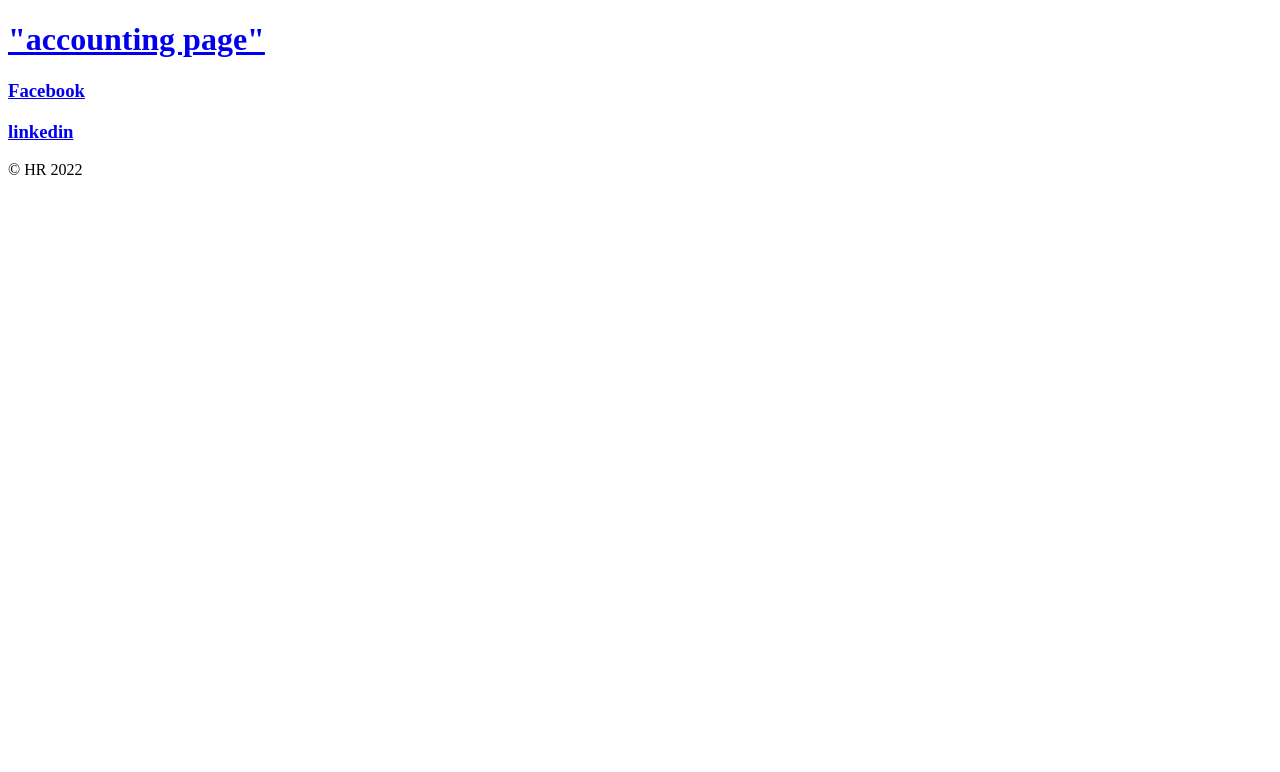
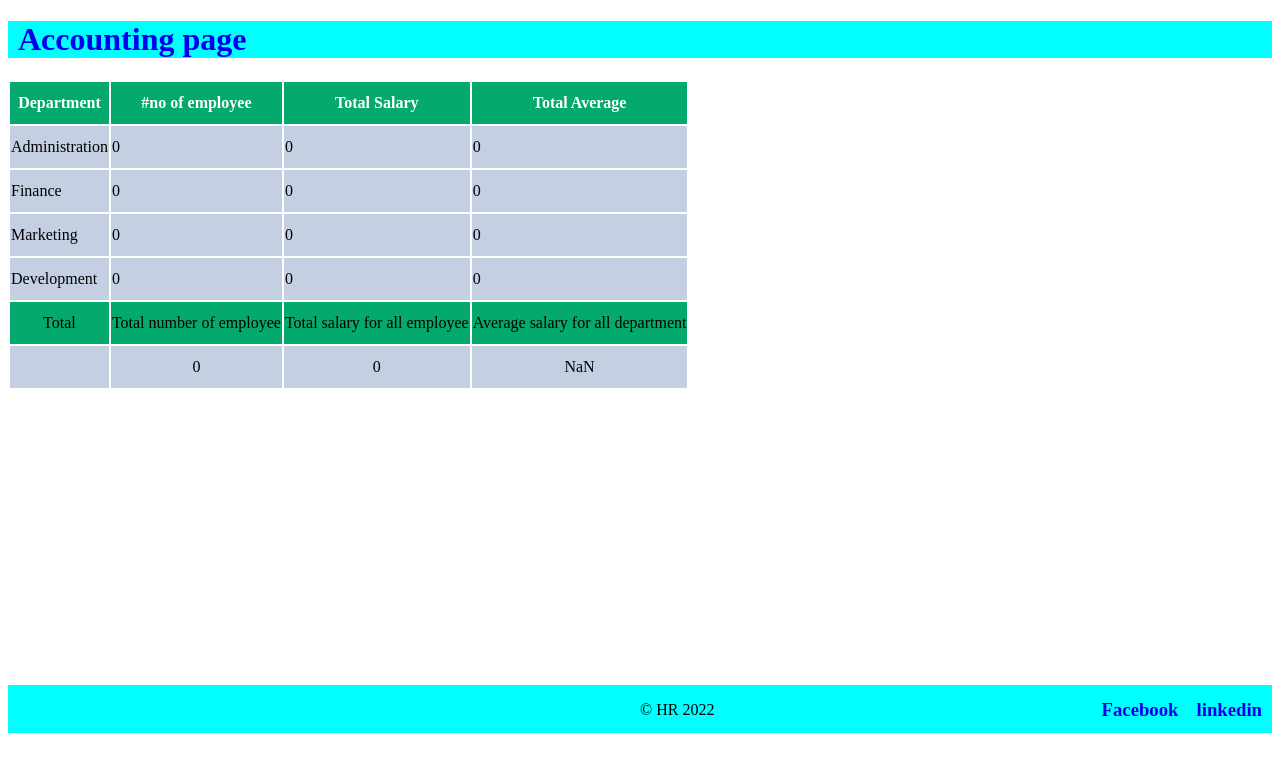
Before and after one commit to Abdliswi/HR-management-system, a plain HTML site: page accounting.html in a window 1280 px wide. Drawn offline with Linux system fonts and the light colour scheme.

Commit message:
add task 09

```diff
--- a/accounting.html
+++ b/accounting.html
@@ -1,23 +1,28 @@
 <!DOCTYPE html>
 <html lang="en">
-<head>
-    <meta charset="UTF-8">
-    <meta http-equiv="X-UA-Compatible" content="IE=edge">
-    <meta name="viewport" content="width=device-width, initial-scale=1.0">
+  <head>
+    <meta charset="UTF-8" />
+    <meta http-equiv="X-UA-Compatible" content="IE=edge" />
+    <meta name="viewport" content="width=device-width, initial-scale=1.0" />
     <title>accounting page</title>
-</head>
-<body>
-    <header><a href="index.html">
-       <h1>"accounting page"</h1>
-    </a></header>
-    <main>
-
-    </main>
+    <link rel="stylesheet" href="table.css" />
+  </head>
+  <body>
+    <header>
+      <a href="index.html">
+        <h1>Accounting page</h1>
+      </a>
+    </header>
+    <main></main>
+    <section>
+      <table id ="table">
+      </table>
+    </section>
     <footer>
-        <a href="https://www.facebook.com/#!/"><h3>Facebook</h3></a>
-        <a href="https://www.linkedin.com/"><h3>linkedin</h3></a>
-        &copy HR 2022
+      <p>&copy HR 2022</p>
+      <a href="https://www.facebook.com/#!/" id="kk"><h3>Facebook</h3></a>
+      <a href="https://www.linkedin.com/"><h3>linkedin</h3></a>
     </footer>
-
-</body>
+    <script src="acounting.js"></script>
+  </body>
 </html>
--- /dev/null
+++ b/acounting.js
@@ -0,0 +1,147 @@
+let noEmpAdministaration = 0;
+let noEmpMarketing = 0;
+let noEmpDevelopment = 0;
+let noEmpFinance = 0;
+let AdtotalSalary = 0;
+let MrtotalSalary = 0;
+let DetotalSalary = 0;
+let FntotalSalary = 0;
+let avgDe =0;
+let avgMr =0;
+let avgFn =0;
+let avgAd =0;
+let noEmplo=[];
+let saEmplo=[];
+let avgEmplo=[];
+
+let array =[];
+
+function gettingInfo() {
+  let stringObj = localStorage.getItem("employee");
+  let parsObj = JSON.parse(stringObj); //CONVERT json to obj
+
+  if (parsObj !== null) {
+    // HrMangment.exMemory =parsObj;
+    array=parsObj;
+  }
+  render ()
+ }
+
+ function render (){
+   array.filter(function(element,index){
+    if (element.department == "Administration") {
+            noEmpAdministaration += 1;
+            AdtotalSalary += Math.round(element.salary);
+          } else if (element.department == "Finance") {
+            noEmpFinance += 1;
+            FntotalSalary += Math.round(element.salary);
+          } else if (element.department == "Marketing") {
+            noEmpMarketing += 1;
+            MrtotalSalary += Math.round(element.salary);
+          } else if (element.department == "Development") {
+            noEmpDevelopment += 1;
+            DetotalSalary += Math.round(element.salary);
+          }
+avgDe = Math.round(DetotalSalary / noEmpDevelopment);
+avgMr = Math.round(MrtotalSalary / noEmpMarketing);
+avgFn = Math.round(FntotalSalary / noEmpFinance);
+avgAd = Math.round(AdtotalSalary / noEmpAdministaration);
+
+if (noEmpDevelopment == 0) {
+  avgDe = 0;
+} else if (noEmpAdministaration == 0) {
+  avgAd = 0;
+} else if (noEmpFinance == 0) {
+  avgFn = 0;
+} else if (noEmpMarketing == 0) {
+  avgMr = 0;
+}
+
+   })
+noEmplo=[noEmpDevelopment,noEmpAdministaration,noEmpFinance,noEmpMarketing];
+saEmplo=[DetotalSalary,AdtotalSalary,FntotalSalary,MrtotalSalary];
+avgEmplo=[avgDe,avgAd,avgFn,avgMr];
+
+let table=document.getElementById("table");
+let row0=document.createElement("tr");
+table.appendChild(row0);
+let th00=document.createElement("th");
+row0.appendChild(th00);
+th00.textContent="Department";
+
+let th01=document.createElement("th");
+row0.appendChild(th01);
+th01.textContent="#no of employee";
+
+let th02=document.createElement("th");
+row0.appendChild(th02);
+th02.textContent="Total Salary";
+
+let th03=document.createElement("th");
+row0.appendChild(th03);
+th03.textContent="Total Average";
+
+let dpArray=["Administration","Finance","Marketing","Development"]
+
+  for(let k=0;k<4;k++){
+  let row1=document.createElement("tr")
+  table.appendChild(row1);
+  let td01=document.createElement("td");
+  row1.appendChild(td01);
+  td01.textContent=dpArray[k];
+
+  let td02=document.createElement("td");
+  row1.appendChild(td02);
+  td02.textContent=noEmplo[k];
+
+  let td03=document.createElement("td");
+  row1.appendChild(td03);
+  td03.textContent=saEmplo[k];
+
+  let td04=document.createElement("td");
+  row1.appendChild(td04);
+  td04.textContent=avgEmplo[k];
+  }
+  let row2=document.createElement("tr")
+  table.appendChild(row2);
+  let td21=document.createElement("td");
+  row2.appendChild(td21);
+  td21.textContent="Total";
+
+  let td22=document.createElement("td");
+  row2.appendChild(td22);
+  td22.textContent="Total number of employee";
+
+  let td23=document.createElement("td");
+  row2.appendChild(td23);
+  td23.textContent="Total salary for all employee";
+
+  let td24=document.createElement("td");
+  row2.appendChild(td24);
+  td24.textContent="Average salary for all department";
+let sum =0;
+let totalnoEmployee =noEmplo.reduce((a, b) => a + b, 0);
+let totalsalary =saEmplo.reduce((a, b) => a + b, 0) ;
+let averageTotalSalary = Math.round(totalsalary/totalnoEmployee);
+
+let row3=document.createElement("tr")
+  table.appendChild(row3);
+  let td31=document.createElement("td");
+  row3.appendChild(td31);
+  td31.textContent="";
+
+  let td32=document.createElement("td");
+  row3.appendChild(td32);
+  td32.textContent=totalnoEmployee;
+
+  let td33=document.createElement("td");
+  row3.appendChild(td33);
+  td33.textContent=totalsalary;
+
+  let td34=document.createElement("td");
+  row3.appendChild(td34);
+  td34.textContent=averageTotalSalary;
+
+ }
+
+  gettingInfo();
--- /dev/null
+++ b/table.css
@@ -0,0 +1,100 @@
+
+header{
+    background-color: aqua;
+    /* height: 50px; */
+    margin-bottom: 20px;
+}
+header>a{
+    text-decoration: none;
+}
+header>a>h1{
+    padding-left: 10px;
+}
+
+
+
+table>tr>th{
+
+        padding-top: 12px;
+        padding-bottom: 12px;
+        text-align: center;
+        background-color: #04AA6D;
+        color: white;
+}
+#table>div{
+    padding-top: 12px;
+    padding-left: 12px;
+
+}
+table>tr>td{
+    padding-top: 12px;
+    padding-bottom: 12px;
+    text-align: left;
+
+}
+table>tr:nth-child(6){
+    background-color: #04AA6Ded;
+    text-align:center;
+}
+table>tr:nth-child(6)>td{
+    background-color: #04AA6Ded;
+    text-align:center;
+    size: 10px;
+    width: fit-content ;
+
+}
+
+table>tr:nth-child(2){
+    background-color: #c4d0e2;}
+
+table>tr:nth-child(3){
+    background-color: #c4d0e2;}
+
+table>tr:nth-child(4){
+    background-color: #c4d0e2;}
+
+table>tr:nth-child(5){
+    background-color: #c4d0e2;}
+    #table>div>table>tr:nth-child(6){
+        background-color: #c4d0e2;
+        width: 200px;
+
+    }
+
+
+table>tr:nth-child(7)>td{
+        text-align: center;
+        background-color: #c4d0e2;}
+
+ table>tr:hover {
+    background-color: #ddd;}
+
+    footer{
+        display: flex;
+        justify-content: space-between;
+        background-color: aqua;
+        background-size: contain;
+        height: 6vh;
+        margin-top: 5px;
+        position: relative;
+        top: 290px;
+    }
+    footer>a{
+        text-decoration: none;
+        padding-right: 10px;
+        padding-bottom: 10px;
+        position: relative;
+        bottom: 5px;
+
+    }
+    #kk{
+        position: relative;
+        left: 40%;
+
+    }
+
+    footer>p{
+        position: relative;
+        left: 50%;
+
+    }
```
Also changed, not shown: app.js (+3 -12 lines), index.html (+1 -1 lines).
